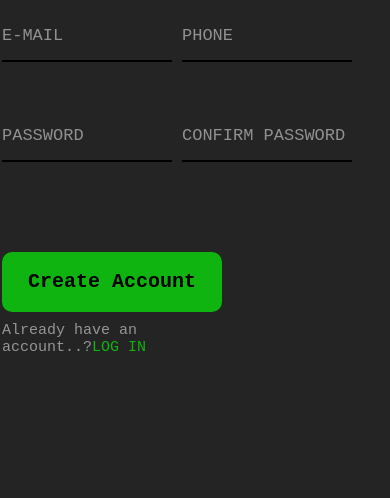
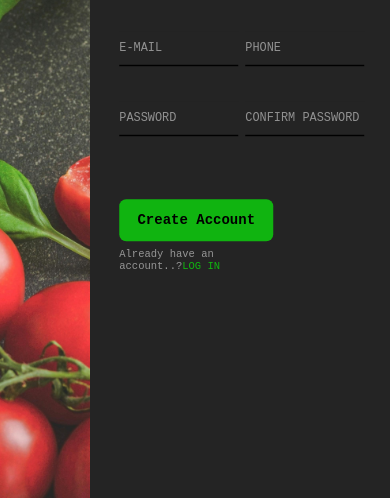
Before and after one commit to Kevinjose102/Sign-up-Form, a plain HTML site: page index.html in a window 390 px wide. Shown: the part 346-844 px from the top of the page. Drawn offline with Linux system fonts and the light colour scheme.

Commit message:
updated css

```diff
--- a/styles.css
+++ b/styles.css
@@ -173,28 +173,36 @@ input::placeholder{
 }
 
 @media only screen and (max-width: 500px){
-    .img-container{
-        width: 0;
-        height: 0;
-        visibility: hidden;
+    .image-container{
+        width: 15vh;
+        margin: 0;
+        padding: 0;
     }
     .image{
-        width: 0;
-        height: 0;
+        width: 15vh;
+        height: 100%;
+        object-fit: cover;
     }
     .form-container{
-        margin: 2px
+        margin: 0;
+        padding: 0;
     }
     input{
         padding: 0;
         width: 170px
     }
     form{
-        width: 100vw;
-        height: 100vh;
         justify-content: left;
+        transform: scale(0.7);
+        width: 30vh;
+        margin: 0;
+        padding: 0;
+        margin-right: 27vw;
     }
     #submit{
         width: 220px;
     }
+    h2{
+        font-size: 0;
+    }
 }
```
